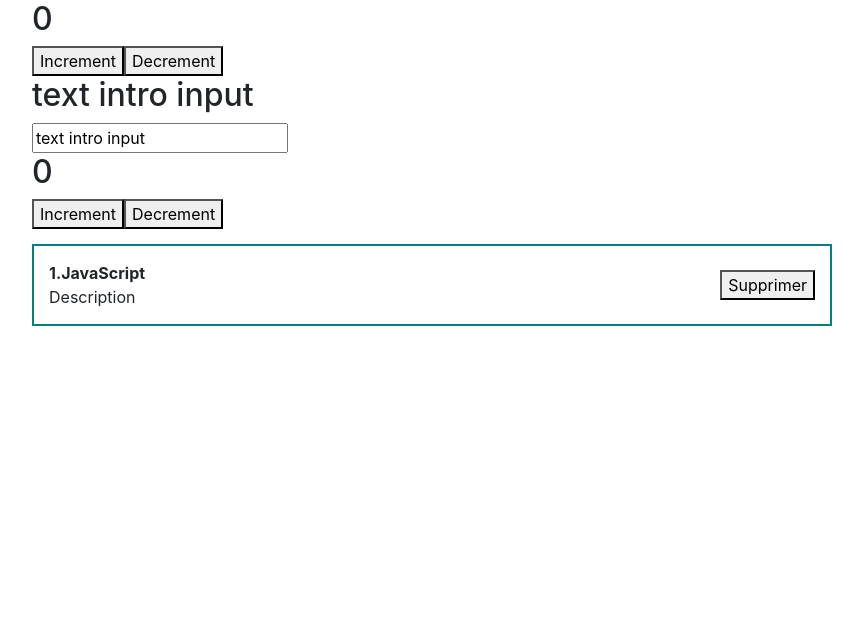
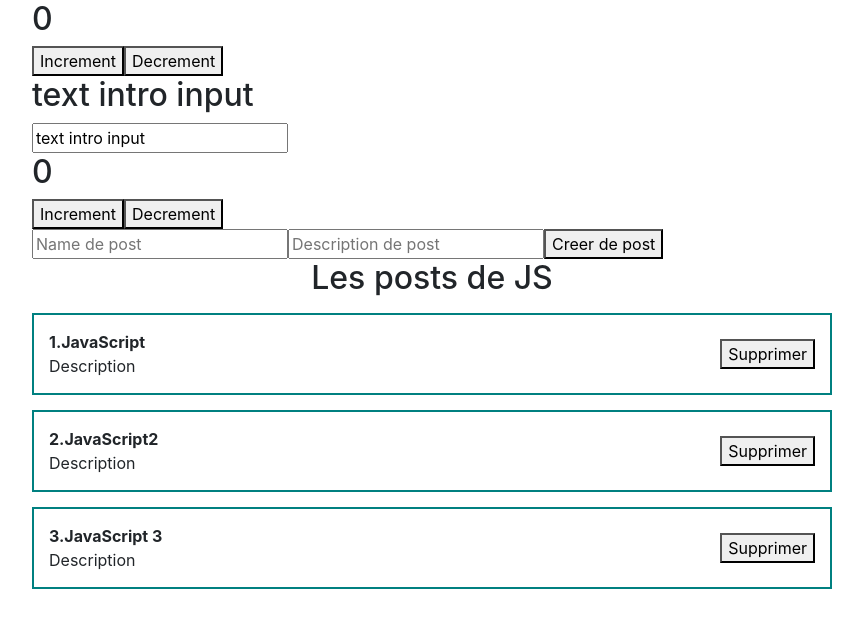
Before and after one commit to TozurElena/react_base_project, a React (Create React App) app: page / in a window 1280 px wide. Shown: the top 628 px of the page, without its empty margins (208-1071 px from the left). Built offline with nearby package versions, Linux system fonts and the light colour scheme.

Commit message:
Converting an array of objects to an array of React elements

```diff
--- a/src/App.js
+++ b/src/App.js
@@ -2,10 +2,17 @@
 import ClassCounter from './components/ClassCounter';
 import Counter from './components/Counter';
 import PostItems from './components/PostItems';
+import PostList from './components/PostList';
 import './styles/App.css'
 
 function App() {
-  const [value, setValue] = useState('text intro input')
+  const [value, setValue] = useState('text intro input');
+  const [posts, setPosts] = useState( [
+    {id:1, title: 'JavaScript', body: 'Description'},
+    {id:2, title: 'JavaScript2', body: 'Description'},
+    {id:3, title: 'JavaScript 3', body: 'Description'}
+  ])
+
 
   return (
     <div className="App">
@@ -13,7 +20,13 @@
       <h2>{value}</h2>
       <input type="text" value={value} onChange={event => setValue(event.target.value)}/>
       <ClassCounter/>
-      <PostItems post={{id:1, title: 'JavaScript', body: 'Description'}} />
+      <form>
+        <input type="text" placeholder='Name de post'/>
+        <input type="text" placeholder='Description de post'/>
+        <button>Creer de post</button>
+      </form>
+      <PostList posts={posts} title="Les posts de JS"/>
+
 
     </div>
   );
--- /dev/null
+++ b/src/components/PostList.jsx
@@ -0,0 +1,15 @@
+import React from 'react';
+import PostItems from './PostItems';
+
+const PostList = ({posts, title}) => {
+  return (
+    <div>
+      <h2 style={{textAlign: 'center'}}>{title}</h2>
+      {posts.map((post) =>
+        <PostItems post={post} key={post.id}/>
+      )}
+    </div>
+  );
+};
+
+export default PostList;
```
